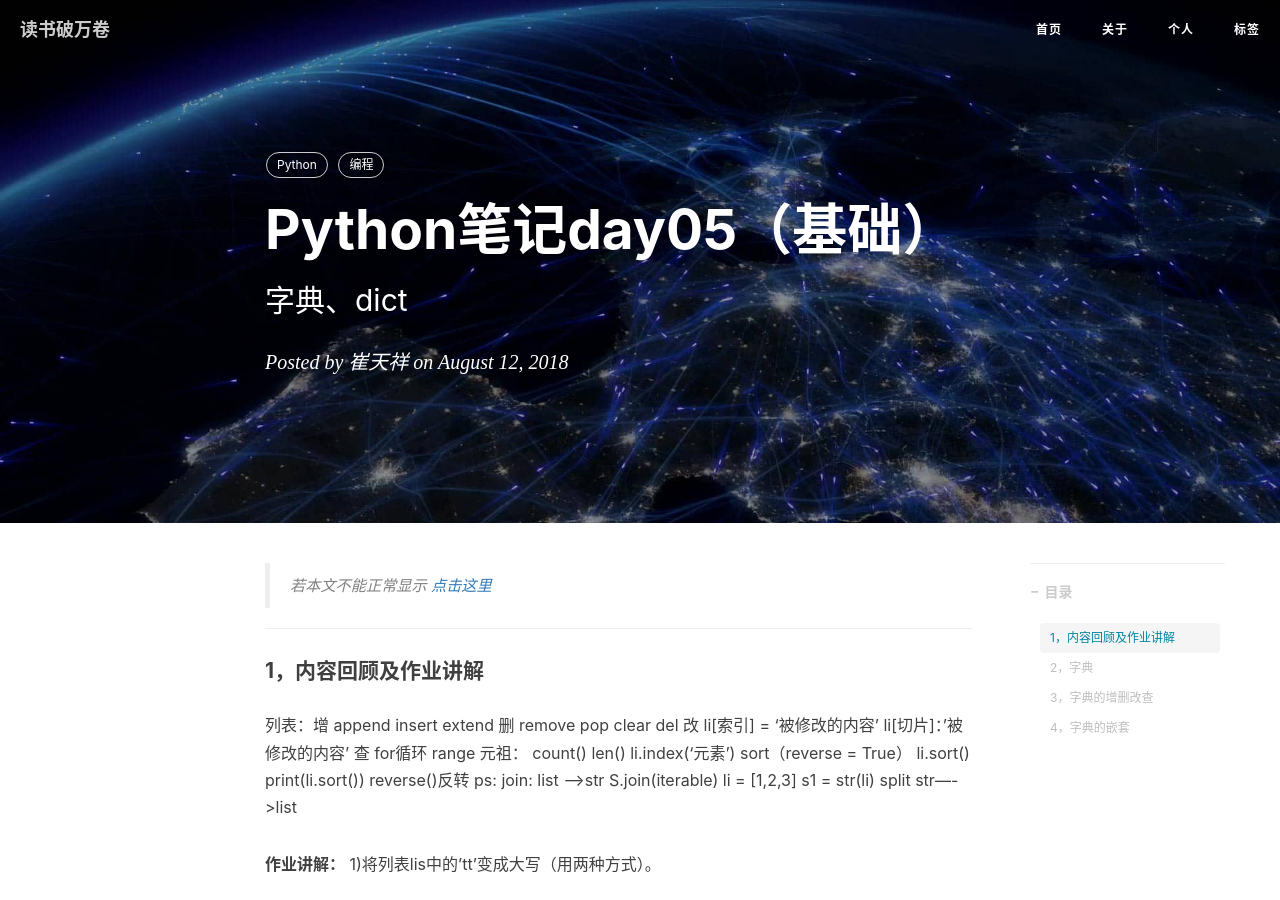
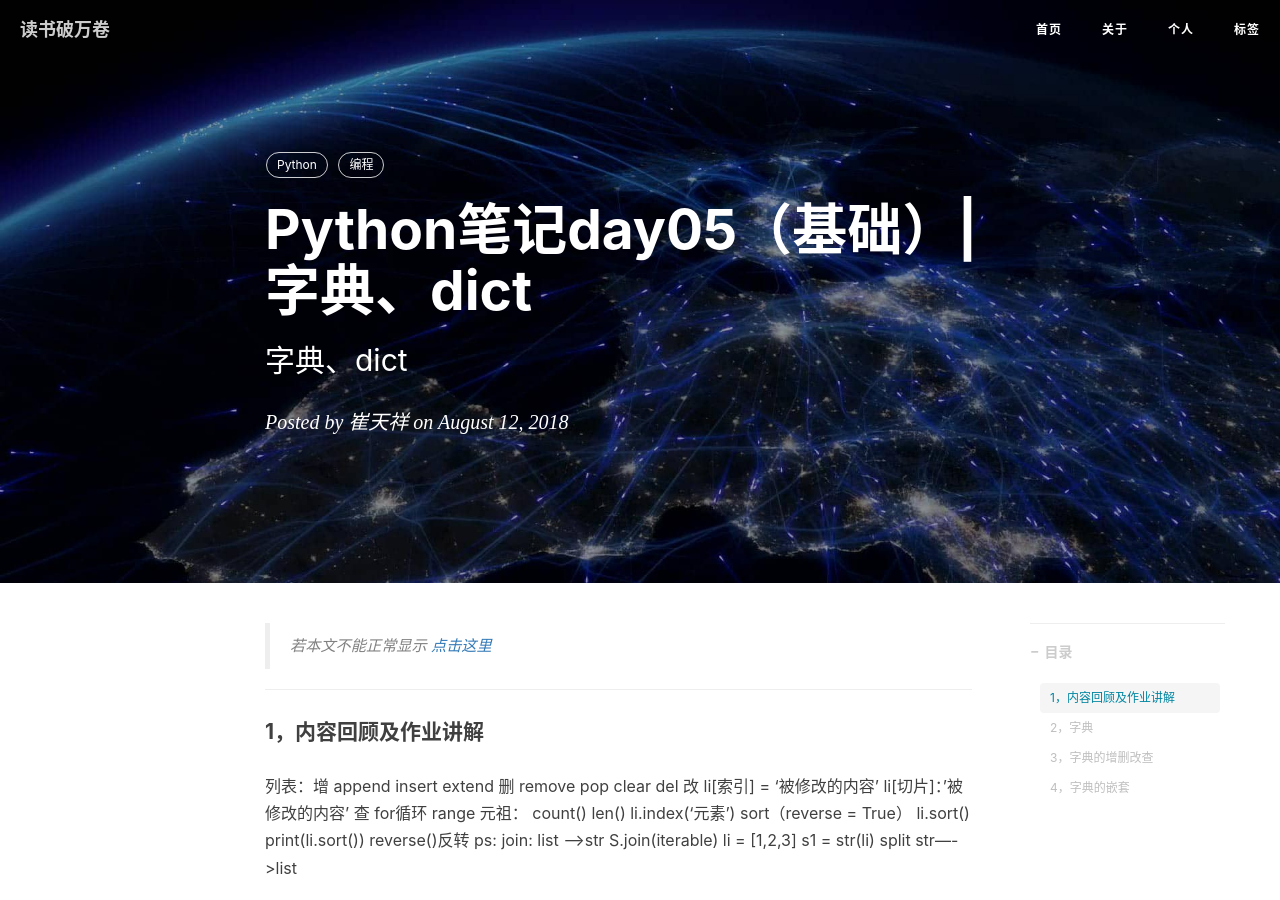
Before and after one commit to cuitianxiang100/cuitianxiang100.github.io, a Jekyll site: the page built from _posts/2018-08-12-Python笔记day05（基础）.md, in a window 1280 px wide and 900 px high. Built offline with Jekyll 4.4.1, drawn with Linux system fonts in a browser that asks for light colours; nearby versions of some CDN libraries; comment, search, counter and statistics services are not loaded.

Commit message:
Update 2018-08-12-Python笔记day05（基础）.md

```diff
--- a/_posts/2018-08-12-Python笔记day05（基础）.md
+++ b/_posts/2018-08-12-Python笔记day05（基础）.md
@@ -1,6 +1,6 @@
 ---
 layout:     post
-title:      "Python笔记day05（基础）"
+title:      "Python笔记day05（基础）|字典、dict"
 subtitle:   "字典、dict"
 date:       2018-08-12 16:27:00
 author:     "崔天祥"
```
